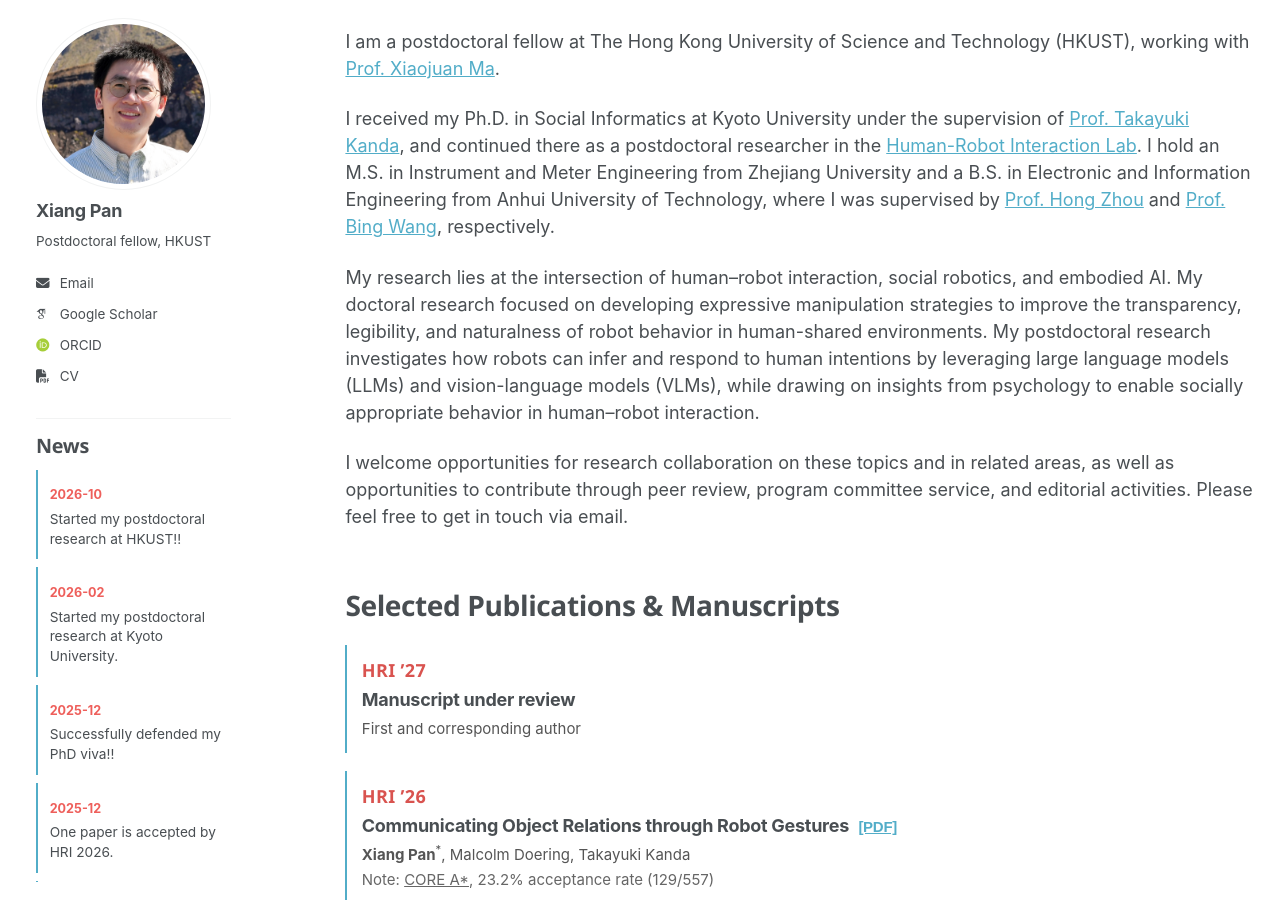
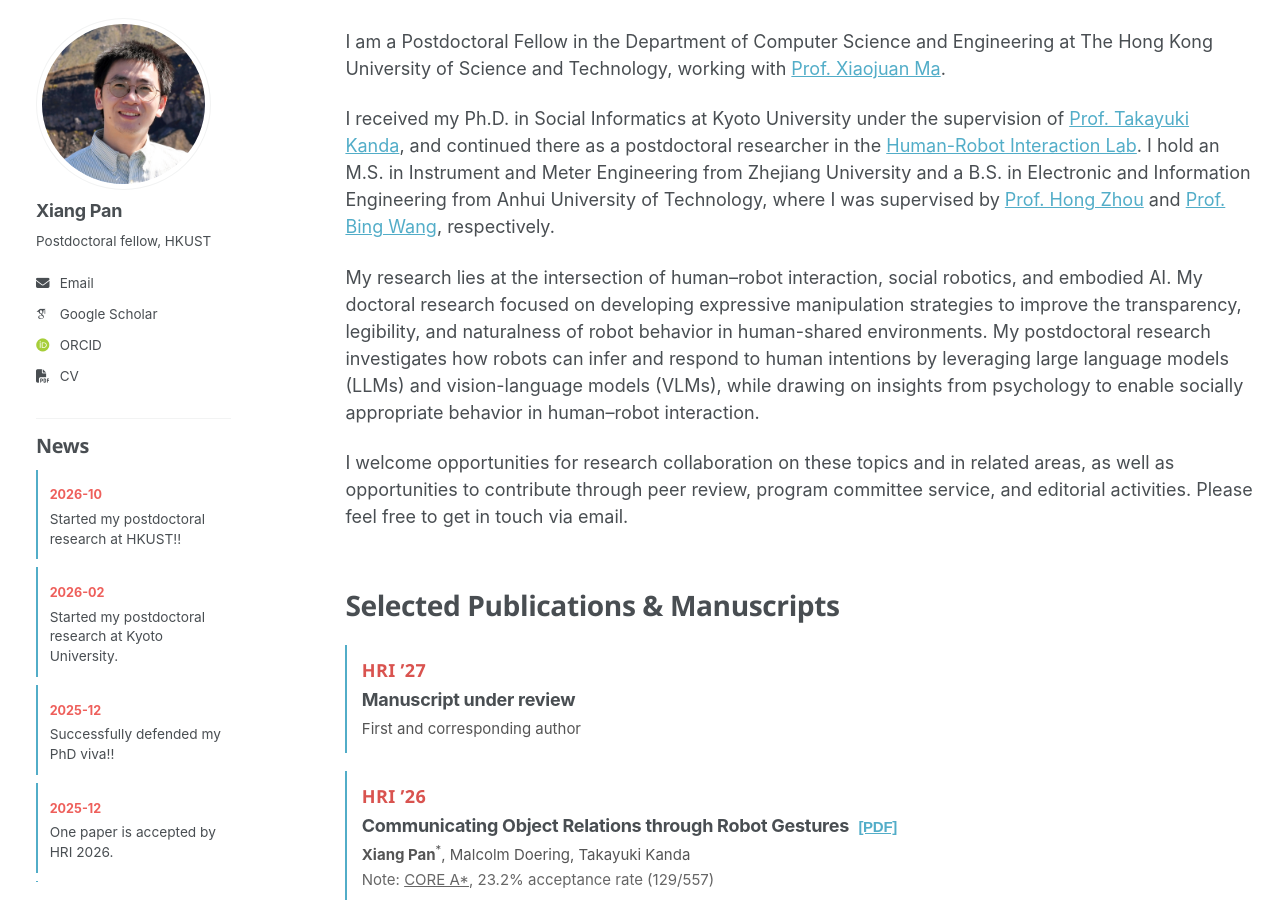
Before and after one commit to pan-xiang/pan-xiang.github.io, a Jekyll site: the page built from _pages/about.md, in a window 1280 px wide and 900 px high. Built offline with Jekyll 4.4.1, drawn with Linux system fonts in a browser that asks for light colours; some web fonts are replaced.

Commit message:
Update about.md

```diff
--- a/_pages/about.md
+++ b/_pages/about.md
@@ -8,7 +8,7 @@ redirect_from:
   - /about.html
 ---
 
-I am a postdoctoral fellow at The Hong Kong University of Science and Technology (HKUST), working with [Prof. Xiaojuan Ma](https://www.cse.ust.hk/~mxj/).
+I am a Postdoctoral Fellow in the Department of Computer Science and Engineering at The Hong Kong University of Science and Technology, working with [Prof. Xiaojuan Ma](https://www.cse.ust.hk/~mxj/).
 
 I received my Ph.D. in Social Informatics at Kyoto University under the supervision of [Prof. Takayuki Kanda](https://scholar.google.com/citations?user=BL9EACgAAAAJ&hl=en), and continued there as a postdoctoral researcher in the [Human-Robot Interaction Lab](https://www.robot.soc.i.kyoto-u.ac.jp/en/). I hold an M.S. in Instrument and Meter Engineering from Zhejiang University and a B.S. in Electronic and Information Engineering from Anhui University of Technology, where I was supervised by [Prof. Hong Zhou](https://person.zju.edu.cn/zhouhong) and [Prof. Bing Wang](https://scholar.google.com/citations?user=312BcwEAAAAJ&hl=en), respectively.
 
```
